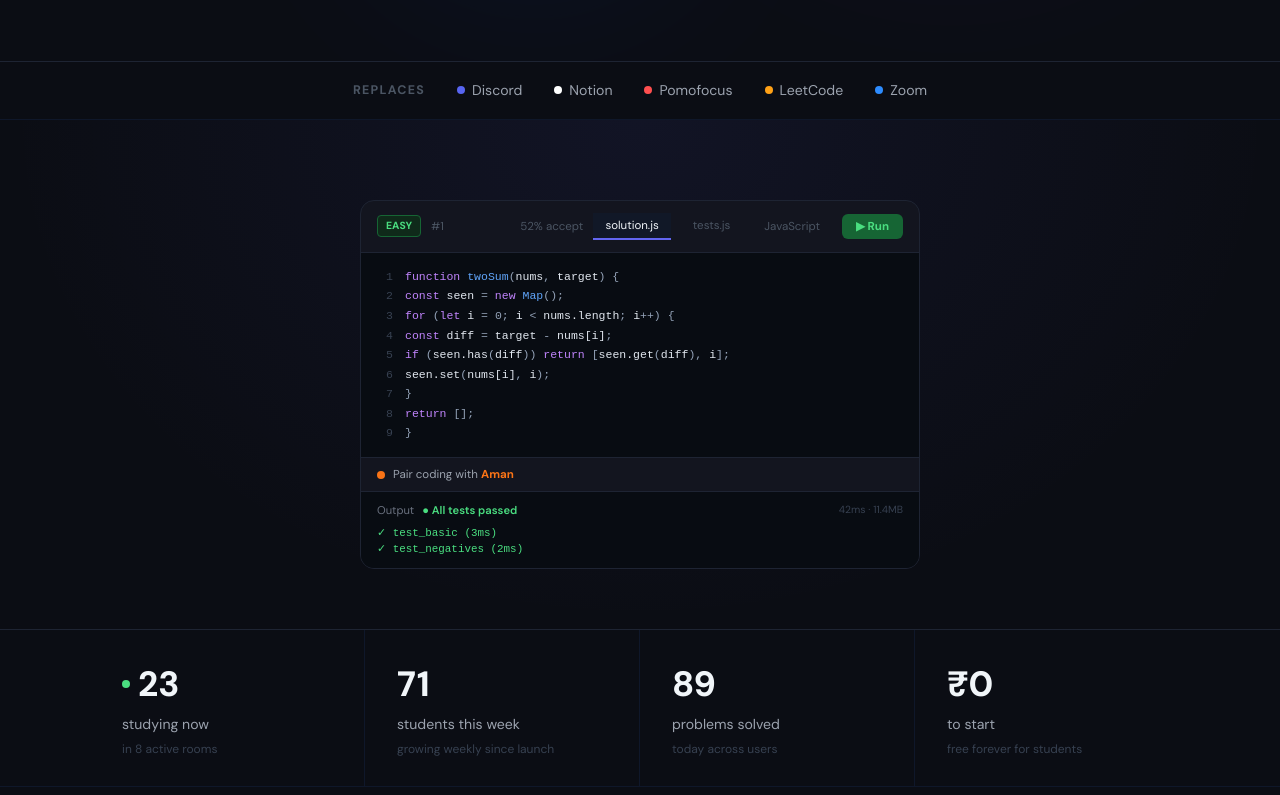
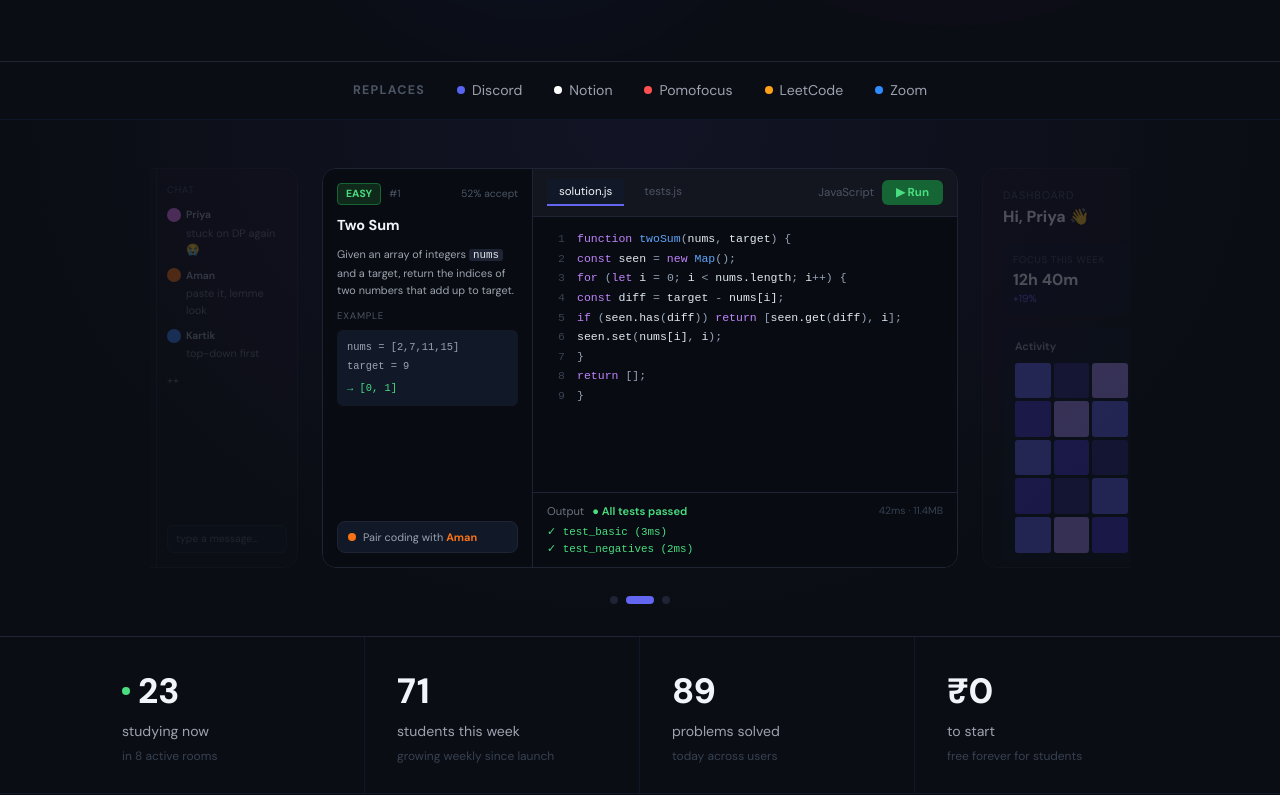
Before and after one commit to RamananMahendran/STUDY-ROOM-MOCK, a React (Vite) app in the folder client/: page / in a window 1280 px wide. Shown: the part 807-1602 px from the top of the page. Built offline with nearby package versions, Linux system fonts and the light colour scheme; no server answers.

Commit message:
feat(home): replaced static hero section with 3-slide auto-play carousel in the landing page

```diff
--- a/client/src/pages/Home.jsx
+++ b/client/src/pages/Home.jsx
@@ -1,8 +1,9 @@
-import { useState, useEffect } from "react";
+import { useState, useEffect, useRef } from "react";
 import "./Home.css";
 import Header from "./components/header.jsx";
 import Footer from "./components/footer.jsx";
 import {Link} from "react-router-dom";
+
 // ── DATA ──────────────────────────────────────────────────────────────────────
 
 const NAV_LINKS = ["Home", "Pricing", "Promise", "Changelog"];
@@ -83,7 +84,6 @@ function CmpCell({ value }) {
 
 // ── DASHBOARD ────────────────────────────────────────────────────────────
 
-// Fixed: activity array generated once with useMemo — no Math.random() during render
 const ACTIVITY_SEED = [3,1,4,2,4,0,3,2,4,3,1,0,2,4,3,2,1,4,0,3,4,2,1,3,2,4,1,0,3,4,2,3,1,4,2];
 
 function Dashboard() {
@@ -95,7 +95,7 @@ function Dashboard() {
     { name: "Dynamic Prog",     pct: 22, color: "#ef4444" },
   ];
   return (
-    <div style={{ background:"var(--surface)", border:"1px solid var(--border)", borderRadius:14, padding:"18px 20px", width:"100%", maxWidth:420, fontSize:"0.78rem", fontFamily:"'DM Sans', sans-serif" }}>
+    <div style={{ background:"var(--surface)", border:"1px solid var(--border)", borderRadius:14, padding:"18px 20px", width:"100%", height:"100%", boxSizing:"border-box", fontSize:"0.78rem", fontFamily:"'DM Sans', sans-serif" }}>
       {/* header */}
       <div style={{ display:"flex", justifyContent:"space-between", alignItems:"center", marginBottom:14 }}>
         <div>
@@ -185,7 +185,7 @@ function StudyRoomMock() {
   ];
 
   return (
-    <div id="study-rooms" style={{ display:"flex", background:"var(--surface)", border:"1px solid var(--border)", borderRadius:14, overflow:"hidden", width:"100%", maxWidth:540, fontFamily:"'DM Sans', sans-serif", fontSize:"0.75rem" }}>
+    <div id="study-rooms" style={{ display:"flex", background:"var(--surface)", border:"1px solid var(--border)", borderRadius:14, overflow:"hidden", width:"100%", height:"100%", fontFamily:"'DM Sans', sans-serif", fontSize:"0.75rem" }}>
       {/* sidebar */}
       <div style={{ width:130, background:"#080c12", borderRight:"1px solid #1e2433", padding:"14px 0" }}>
         <div style={{ padding:"0 12px 10px", display:"flex", alignItems:"center", gap:7 }}>
@@ -273,20 +273,49 @@ function CodeEditorMock() {
   const colors = { kw:"#c084fc", fn:"#60a5fa", id:"#e2e8f0", pl:"#94a3b8", sp:"" };
 
   return (
-    <div style={{ background:"var(--surface)", border:"1px solid var(--border)", borderRadius:14, overflow:"hidden", width:"100%", maxWidth:560, fontFamily:"'DM Sans', sans-serif" }}>
+    <div style={{ display:"flex", background:"var(--surface)", border:"1px solid var(--border)", borderRadius:14, overflow:"hidden", width:"100%", height:"100%", fontFamily:"'DM Sans', sans-serif" }}>
+      {/* Problem description panel */}
+      <div style={{ width:210, background:"#080c12", borderRight:"1px solid #1e2433", padding:"14px 14px", display:"flex", flexDirection:"column", gap:10, fontSize:"0.72rem" }}>
+        {/* top meta */}
+        <div style={{ display:"flex", alignItems:"center", gap:8 }}>
+          <span style={{ background:"#0f2a1a", color:"#4ade80", border:"1px solid #166534", borderRadius:4, padding:"2px 8px", fontSize:"0.65rem", fontWeight:700 }}>EASY</span>
+          <span style={{ color:"#4b5563", fontSize:"0.65rem" }}>#1</span>
+          <span style={{ color:"#4b5563", fontSize:"0.65rem", marginLeft:"auto" }}>52% accept</span>
+        </div>
+        {/* title */}
+        <div style={{ fontWeight:700, fontSize:"0.9rem", color:"#f1f5f9" }}>Two Sum</div>
+        {/* description */}
+        <div style={{ color:"#9ca3af", fontSize:"0.68rem", lineHeight:1.6 }}>
+          Given an array of integers <span style={{ color:"#e2e8f0", background:"#1e2433", borderRadius:3, padding:"0 4px", fontFamily:"monospace" }}>nums</span> and a target, return the indices of two numbers that add up to target.
+        </div>
+        {/* example */}
+        <div>
+          <div style={{ fontSize:"0.6rem", color:"#4b5563", textTransform:"uppercase", letterSpacing:"0.08em", marginBottom:6 }}>EXAMPLE</div>
+          <div style={{ background:"#111827", borderRadius:6, padding:"8px 10px", fontFamily:"monospace", fontSize:"0.65rem", color:"#9ca3af", lineHeight:1.8 }}>
+            <div>nums = [2,7,11,15]</div>
+            <div>target = 9</div>
+            <div style={{ color:"#4ade80", marginTop:4 }}>→ [0, 1]</div>
+          </div>
+        </div>
+        {/* pair coding badge */}
+        <div style={{ marginTop:"auto", background:"#111827", border:"1px solid #1e2433", borderRadius:8, padding:"7px 10px", display:"flex", alignItems:"center", gap:7 }}>
+          <div style={{ width:8, height:8, borderRadius:"50%", background:"#f97316", flexShrink:0 }} />
+          <span style={{ fontSize:"0.68rem", color:"#9ca3af" }}>Pair coding with <span style={{ color:"#f97316", fontWeight:700 }}>Aman</span></span>
+        </div>
+      </div>
+
+      {/* Editor + output */}
+      <div style={{ flex:1, display:"flex", flexDirection:"column" }}>
         {/* tabs */}
-      <div style={{ borderBottom:"1px solid #1e2433", padding:"12px 16px", display:"flex", alignItems:"center", gap:10 }}>
-        <span style={{ background:"#0f2a1a", color:"#4ade80", border:"1px solid #166534", borderRadius:4, padding:"2px 8px", fontSize:"0.65rem", fontWeight:700 }}>EASY</span>
-        <span style={{ color:"#4b5563", fontSize:"0.72rem" }}>#1</span>
-        <span style={{ color:"#4b5563", fontSize:"0.72rem", marginLeft:"auto" }}>52% accept</span>
+        <div style={{ borderBottom:"1px solid #1e2433", padding:"10px 14px", display:"flex", alignItems:"center", gap:8, background:"var(--surface)" }}>
           {["solution.js","tests.js"].map((tab, i) => (
             <button key={tab} style={{ background:i===0?"#111827":"transparent", color:i===0?"#f1f5f9":"#4b5563", border:"none", borderBottom:i===0?"2px solid #6366f1":"2px solid transparent", padding:"4px 12px", fontSize:"0.72rem", cursor:"pointer", fontFamily:"inherit" }}>{tab}</button>
           ))}
-        <span style={{ color:"#4b5563", fontSize:"0.72rem", padding:"4px 12px" }}>JavaScript</span>
+          <span style={{ color:"#4b5563", fontSize:"0.72rem", marginLeft:"auto" }}>JavaScript</span>
           <button style={{ background:"#166534", color:"#4ade80", border:"none", borderRadius:6, padding:"4px 14px", fontSize:"0.72rem", fontWeight:700, cursor:"pointer", fontFamily:"inherit" }}>▶ Run</button>
         </div>
         {/* code */}
-      <div style={{ padding:"14px 0", background:"#080c12", fontFamily:"monospace", fontSize:"0.72rem", lineHeight:1.7 }}>
+        <div style={{ padding:"12px 0", background:"#080c12", fontFamily:"monospace", fontSize:"0.72rem", lineHeight:1.7, flex:1 }}>
           {lines.map(l => (
             <div key={l.n} style={{ display:"flex", paddingLeft:8 }}>
               <span style={{ width:24, color:"#374151", userSelect:"none", textAlign:"right", marginRight:12, flexShrink:0 }}>{l.n}</span>
@@ -294,14 +323,9 @@ function CodeEditorMock() {
             </div>
           ))}
         </div>
-      {/* pair coding */}
-      <div style={{ borderTop:"1px solid var(--border)", padding:"8px 16px", background:"var(--surface)", display:"flex", alignItems:"center", gap:8 }}>
-        <div style={{ width:8, height:8, borderRadius:"50%", background:"#f97316" }} />
-        <span style={{ fontSize:"0.72rem", color:"#9ca3af" }}>Pair coding with <span style={{ color:"#f97316", fontWeight:700 }}>Aman</span></span>
-      </div>
         {/* output */}
-      <div style={{ borderTop:"1px solid var(--border)", padding:"10px 16px", background:"#080c12" }}>
-        <div style={{ display:"flex", justifyContent:"space-between", marginBottom:6 }}>
+        <div style={{ borderTop:"1px solid var(--border)", padding:"10px 14px", background:"#080c12" }}>
+          <div style={{ display:"flex", justifyContent:"space-between", marginBottom:5 }}>
             <div style={{ display:"flex", alignItems:"center", gap:8 }}>
               <span style={{ fontSize:"0.7rem", color:"#6b7280" }}>Output</span>
               <span style={{ color:"#4ade80", fontSize:"0.7rem", fontWeight:600 }}>● All tests passed</span>
@@ -312,6 +336,208 @@ function CodeEditorMock() {
           <div style={{ color:"#4ade80", fontSize:"0.68rem", fontFamily:"monospace" }}>✓ test_negatives (2ms)</div>
         </div>
       </div>
+    </div>
+  );
+}
+
+// ── HERO CAROUSEL ─────────────────────────────────────────────────────────────
+// Conveyor belt: Room → Code → Dashboard → Room → ... (always left)
+// All slides are the SAME size.
+// Side peeks are full-size but low-opacity — NO scale transform.
+// Active slide: opacity 1. Side peeks: opacity ~0.3.
+// Container uses overflow:hidden to clip; no mask needed.
+//
+// Track layout: [ …clone-prev | slide0 | slide1 | slide2 | clone-next… ]
+// We use a wide virtual track and a translateX offset to keep the active
+// slide centred inside the visible window.
+
+const SLIDE_INTERVAL = 4000;
+const TOTAL_SLIDES   = 3;
+const SLIDE_W        = 660; // px — each slide slot width (includes padding)
+const SLIDE_H        = 400; // px — fixed height for ALL slides (enforces equal size)
+const ANIM_MS        = 520;
+const PEEK           = 160; // px each side visible for side peeks
+
+function HeroCarousel() {
+  const [current,      setCurrent]      = useState(0);
+  const [trackOffset,  setTrackOffset]  = useState(0);
+  const [isAnimating,  setIsAnimating]  = useState(false);
+  const timerRef = useRef(null);
+  const lockRef  = useRef(false);
+
+  // Build an extended track: clone-of-last | s0 | s1 | s2 | clone-of-first
+  // so both edges have a "ready" neighbour for seamless looping.
+  // Logical positions on track (0-indexed): clone-last=0, s0=1, s1=2, s2=3, clone-first=4
+  // We start with s0 centred → trackOffset = -1 * SLIDE_W (skip the clone-last)
+  const TRACK_START_OFFSET = -SLIDE_W; // offset so slot-1 (s0) is centred at start
+
+  const slideComponents = [
+    <StudyRoomMock  key="room" />,
+    <CodeEditorMock key="code" />,
+    <Dashboard      key="dash" />,
+  ];
+
+  // track slots: [clone of slide[2], slide[0], slide[1], slide[2], clone of slide[0]]
+  const trackSlots = [
+    { node: slideComponents[2], logIdx: 2 },  // slot 0 — clone-prev
+    { node: slideComponents[0], logIdx: 0 },  // slot 1
+    { node: slideComponents[1], logIdx: 1 },  // slot 2
+    { node: slideComponents[2], logIdx: 2 },  // slot 3
+    { node: slideComponents[0], logIdx: 0 },  // slot 4 — clone-next
+  ];
+
+  // The "visual slot index" of the current slide on the track
+  // slot 1 = slide[0], slot 2 = slide[1], slot 3 = slide[2]
+  const currentSlot = current + 1; // maps current (0-2) → slot (1-3)
+
+  // Offset to centre a given slot inside the visible window
+  // Visible window width = SLIDE_W + 2*PEEK (active slide + two side peeks)
+  // Centre of window is at: PEEK + SLIDE_W/2
+  // Slot centre is at: slot * SLIDE_W + SLIDE_W/2 (within track)
+  // So translateX = -(slot * SLIDE_W) + PEEK  ... then the TRACK_START_OFFSET shifts everything
+  const centreOffset = (slot) => -(slot * SLIDE_W) + PEEK;
+
+  // Initialise offset to centre slot 1 (slide[0])
+  useEffect(() => {
+    setTrackOffset(centreOffset(1));
+  // eslint-disable-next-line react-hooks/exhaustive-deps
+  }, []);
+
+  const advanceBy = (steps) => {
+    if (lockRef.current) return;
+    lockRef.current = true;
+
+    const nextSlot    = currentSlot + steps;
+    const nextCurrent = (current + steps + TOTAL_SLIDES) % TOTAL_SLIDES;
+
+    // Animate to nextSlot
+    setIsAnimating(true);
+    setTrackOffset(centreOffset(nextSlot));
+
+    setTimeout(() => {
+      setCurrent(nextCurrent);
+
+      // If we slid to the clone-next (slot 4) or clone-prev (slot 0),
+      // snap silently back to the real equivalent slot
+      if (nextSlot >= TOTAL_SLIDES + 1) {
+        // landed on clone-next (slot 4 = clone of slide[0])
+        // real equivalent is slot 1
+        setIsAnimating(false);
+        setTrackOffset(centreOffset(1));
+      } else if (nextSlot <= 0) {
+        // landed on clone-prev (slot 0 = clone of slide[2])
+        // real equivalent is slot 3
+        setIsAnimating(false);
+        setTrackOffset(centreOffset(3));
+      } else {
+        setIsAnimating(false);
+      }
+      lockRef.current = false;
+    }, ANIM_MS + 20);
+  };
+
+  // Auto-play
+  const resetTimer = () => {
+    clearInterval(timerRef.current);
+    timerRef.current = setInterval(() => advanceBy(1), SLIDE_INTERVAL);
+  };
+
+  useEffect(() => {
+    resetTimer();
+    return () => clearInterval(timerRef.current);
+  // eslint-disable-next-line react-hooks/exhaustive-deps
+  }, [current]);
+
+  // Dot click — always go forward by shortest positive steps
+  const goTo = (idx) => {
+    if (idx === current || lockRef.current) return;
+    const steps = (idx - current + TOTAL_SLIDES) % TOTAL_SLIDES;
+    resetTimer();
+    advanceBy(steps);
+  };
+
+  // Visible window width
+  const windowW = SLIDE_W + PEEK * 2;
+
+  return (
+    <div style={{
+      width: "100%",
+      display: "flex",
+      flexDirection: "column",
+      alignItems: "center",
+    }}>
+      {/* ── viewport: clips everything outside ── */}
+      <div style={{
+        width:    windowW,
+        maxWidth: "100vw",
+        overflow: "hidden",
+        position: "relative",
+      }}>
+        {/* ── sliding track ── */}
+        <div style={{
+          display:    "flex",
+          alignItems: "stretch",
+          gap:        0,
+          transform:  `translateX(${trackOffset}px)`,
+          transition: isAnimating
+            ? `transform ${ANIM_MS}ms cubic-bezier(0.4, 0, 0.2, 1)`
+            : "none",
+          willChange: "transform",
+        }}>
+          {trackSlots.map((slot, i) => {
+            const isActive = slot.logIdx === current && (i === currentSlot);
+
+            return (
+              // Outer slot — sets conveyor spacing, opacity, pointer-events
+              <div key={i} style={{
+                flexShrink:    0,
+                width:         SLIDE_W,
+                padding:       "0 12px",
+                boxSizing:     "border-box",
+                opacity:       isActive ? 1 : 0.28,
+                transition:    `opacity ${ANIM_MS}ms ease`,
+                pointerEvents: isActive ? "auto" : "none",
+              }}>
+                {/* Fixed-size frame — forces every slide to identical W×H */}
+                <div style={{
+                  width:         "100%",   // SLIDE_W − 24px padding = 636px
+                  height:        SLIDE_H,
+                  overflow:      "hidden",
+                  borderRadius:  14,
+                  display:       "flex",
+                  flexDirection: "column",
+                }}>
+                  {/* Stretch child to fill the frame */}
+                  <div style={{ flex: 1, minHeight: 0, display: "flex", flexDirection: "column" }}>
+                    {slot.node}
+                  </div>
+                </div>
+              </div>
+            );
+          })}
+        </div>
+      </div>
+
+      {/* ── dot indicators ── */}
+      <div style={{ display:"flex", gap:8, marginTop:28, justifyContent:"center" }}>
+        {Array.from({ length: TOTAL_SLIDES }).map((_, i) => (
+          <button
+            key={i}
+            onClick={() => goTo(i)}
+            style={{
+              width:        i === current ? 28 : 8,
+              height:       8,
+              borderRadius: 99,
+              background:   i === current ? "#6366f1" : "#1e2433",
+              border:       "none",
+              cursor:       "pointer",
+              padding:      0,
+              transition:   "width 300ms ease, background 300ms ease",
+            }}
+          />
+        ))}
+      </div>
+    </div>
   );
 }
 
@@ -320,22 +546,18 @@ function CodeEditorMock() {
 function PricingProSection() {
   return (
     <section id ="pricing" className="pricing-pro-section">
-      {/* page-level glows behind card */}
       <div className="hero-glow" style={{ width:500, height:400, background:"#1e3a5f", top:"10%", right:"5%", opacity:0.3 }} />
       <div className="hero-glow" style={{ width:350, height:350, background:"#4c1d95", bottom:"5%", left:"10%", opacity:0.15 }} />
 
       <div className="pricing-pro-card">
-        {/* card inner glows */}
         <div className="pricing-pro-glow" style={{ width:400, height:300, background:"#1e40af", top:"-20%", right:"-5%", opacity:0.25 }} />
         <div className="pricing-pro-glow" style={{ width:300, height:300, background:"#6d28d9", bottom:"-20%", left:"30%", opacity:0.12 }} />
 
-        {/* badge */}
         <div className="pricing-pro-badge">
           <span className="pricing-pro-badge-dot" />
           CODING PRO · LIVE NOW
         </div>
 
-        {/* top: heading + right copy */}
         <div className="pricing-pro-top">
           <h2 className="pricing-pro-heading">
             The paid layer for{" "}
@@ -353,7 +575,6 @@ function PricingProSection() {
           </div>
         </div>
 
-        {/* 4 feature cards */}
         <div className="pricing-pro-features">
           {PRO_FEATURES.map(f => (
             <div key={f.title} className="pro-feature-card">
@@ -366,7 +587,6 @@ function PricingProSection() {
           ))}
         </div>
 
-        {/* CTAs */}
         <div className="pricing-pro-ctas">
           <Link to="/pricing" className="btn-primary lg">See Pricing →</Link>
           <Link to="/signup" className="btn-outline lg">Try free first →</Link>
@@ -409,7 +629,7 @@ export default function Home() {
           </p>
           <div className="hero-ctas fade-in-4">
             <Link to="/signup" className="btn-primary lg">Start studying free →</Link>
-            <a href = "#product"className="btn-outline lg">See it in action ▶</a>
+            <a href="#product" className="btn-outline lg">See it in action ▶</a>
           </div>
           <p className="hero-fine">No credit card · Google or email · 3 students joined today</p>
         </div>
@@ -426,9 +646,13 @@ export default function Home() {
         ))}
       </div>
 
-      {/* ── HERO CODE EDITOR ── */}
-      <section className="code-hero-section">
-        <CodeEditorMock />
+      {/* ── HERO CAROUSEL (replaces the old code-hero-section) ── */}
+      <section
+        id="product"
+        className="code-hero-section"
+        style={{ paddingTop: 48, paddingBottom: 32 }}
+      >
+        <HeroCarousel />
       </section>
 
       {/* ── STATS ── */}
@@ -448,7 +672,7 @@ export default function Home() {
       </section>
 
       {/* ── THE PRODUCT ── */}
-      <section id="product" className="product-section">
+      <section className="product-section">
         <div className="section-tag">THE PRODUCT</div>
         <h2 className="product-heading">
           Built for how students <span className="italic">actually</span> study.
@@ -483,7 +707,7 @@ export default function Home() {
       </section>
 
       {/* ── FEATURE: CODE ── */}
-      <section  id ="coding-ground" className="feature-section" style={{ paddingTop: 20 }}>
+      <section id="coding-ground" className="feature-section" style={{ paddingTop: 20 }}>
         <div className="feature-row reverse">
           <div className="feature-col-text">
             <div className="feature-eyebrow">CODE</div>
@@ -507,7 +731,7 @@ export default function Home() {
       </section>
 
       {/* ── FEATURE: PROGRESS ── */}
-      <section id ="mock-interviews" className="feature-section" style={{ paddingTop: 20 }}>
+      <section id="mock-interviews" className="feature-section" style={{ paddingTop: 20 }}>
         <div className="feature-row">
           <div className="feature-col-text">
             <div className="feature-eyebrow">PROGRESS</div>
@@ -547,7 +771,6 @@ export default function Home() {
           </div>
 
           <div className="cmp-table">
-            {/* header row */}
             <div className="cmp-row cmp-header">
               <div className="cmp-cell feature cmp-header-label">FEATURE</div>
               <div className="cmp-cell sr" style={{ flexDirection:"column", gap:2 }}>
```
Also changed, not shown: 2 other files (tests, documents, lock files or other folders). Lines whose indentation alone changed are shown as unchanged.
